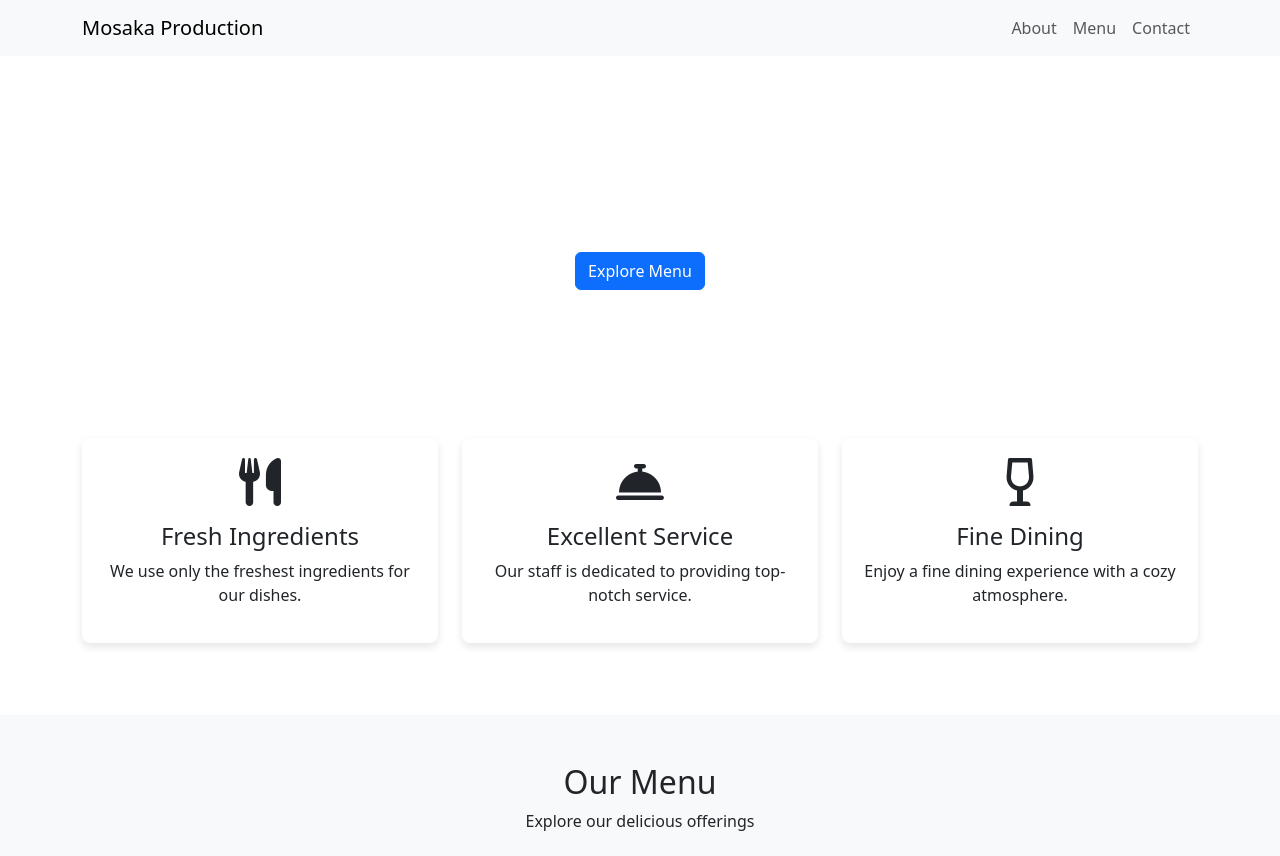
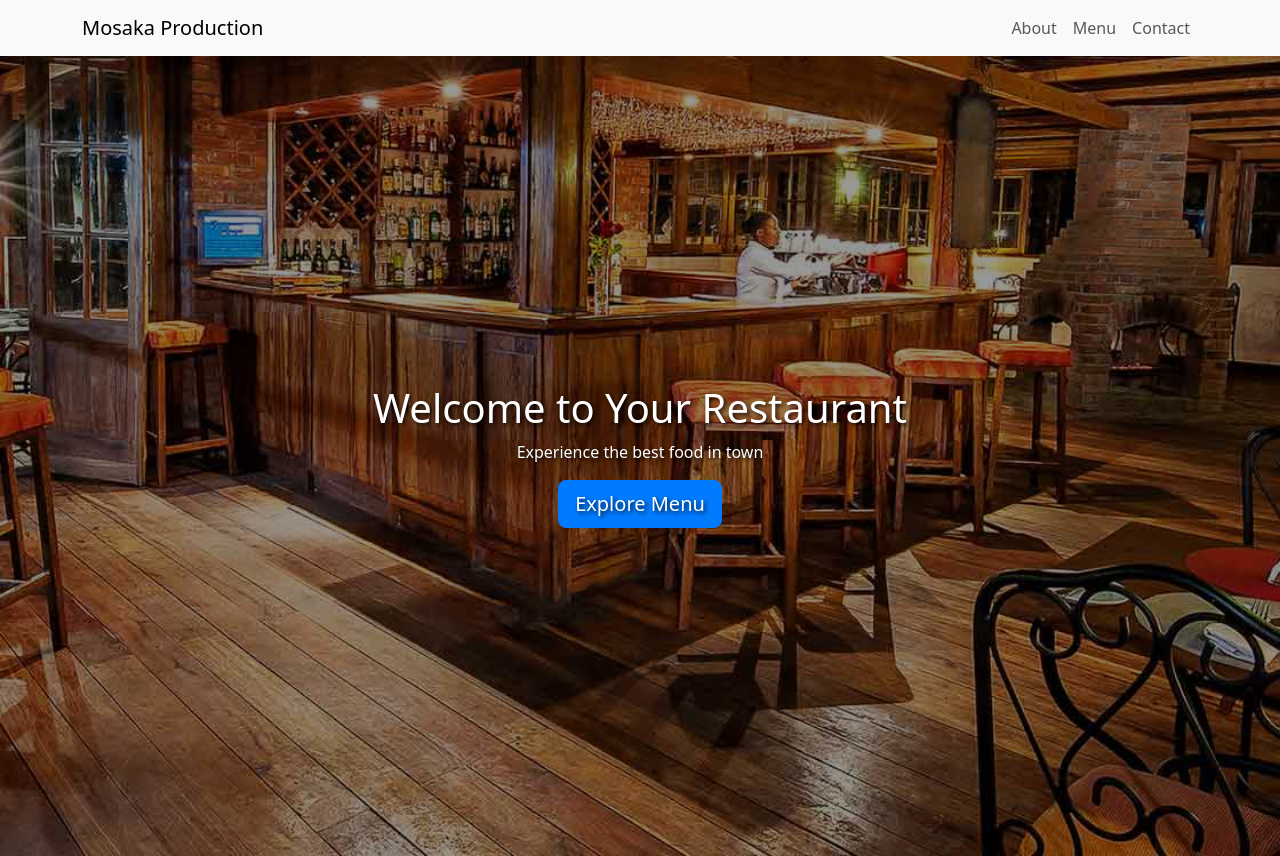
Before and after one commit to Tech-louis/reustaurant, a plain HTML site: page index.html in a window 1280 px wide. Shown: the top 856 px of the page. Drawn offline with nearby package versions, Linux system fonts and the light colour scheme.

Commit message:
Update index.html

```diff
--- a/index.html
+++ b/index.html
@@ -8,6 +8,46 @@
   <link rel="stylesheet" href="https://cdnjs.cloudflare.com/ajax/libs/font-awesome/6.0.0-beta3/css/all.min.css">
   <style>
     /* Custom styles */
+    .hero {
+      background-image: url('/banner-restaurant.jpg'); /* Ensure this path is correct */
+      background-size: cover;
+      background-position: center;
+      background-attachment: fixed; /* This gives a parallax effect */
+      background-repeat: no-repeat;
+      min-height: 100vh; /* Full-screen height */
+      display: flex;
+      align-items: center; /* Center content vertically */
+      justify-content: center; /* Center content horizontally */
+      color: white;
+      text-align: center;
+      padding: 100px 20px;
+      position: relative;
+      z-index: 1;
+      text-shadow: 2px 2px 4px rgba(0, 0, 0, 0.8); /* Text shadow for readability */
+    }
+
+    .hero::before {
+      content: '';
+      position: absolute;
+      top: 0;
+      left: 0;
+      right: 0;
+      bottom: 0;
+      background: rgba(0, 0, 0, 0.4); /* Dark overlay to enhance text readability */
+      z-index: -1;
+    }
+
+    .btn-primary {
+      background-color: #007bff;
+      border-color: #007bff;
+      transition: background-color 0.3s ease, transform 0.3s ease;
+    }
+
+    .btn-primary:hover {
+      background-color: #0056b3;
+      transform: scale(1.05);
+    }
+
     .icon-box {
       background-color: #fff;
       border-radius: 8px;
@@ -31,15 +71,6 @@
 
     .nav-link:hover {
       text-decoration: underline;
-    }
-
-    .hero {
-      background-image: url('your-image-url.jpg');
-      background-size: cover;
-      background-position: center;
-      color: white;
-      text-align: center;
-      padding: 100px 20px;
     }
   </style>
 </head>
@@ -65,13 +96,15 @@
       </div>
     </div>
   </nav>
+
   <section class="hero">
-        <div class="container">
-          <h1>Welcome to Mosaka Production</h1>
+    <div class="container text-center">
+      <h1>Welcome to Your Restaurant</h1>
       <p>Experience the best food in town</p>
-          <a href="#menu" class="btn btn-primary">Explore Menu</a>
+      <a href="#menu" class="btn btn-primary btn-lg">Explore Menu</a>
     </div>
   </section>
+
   <section id="about" class="py-5">
     <div class="container">
       <div class="row">
```
Lines whose indentation alone changed are shown as unchanged.
